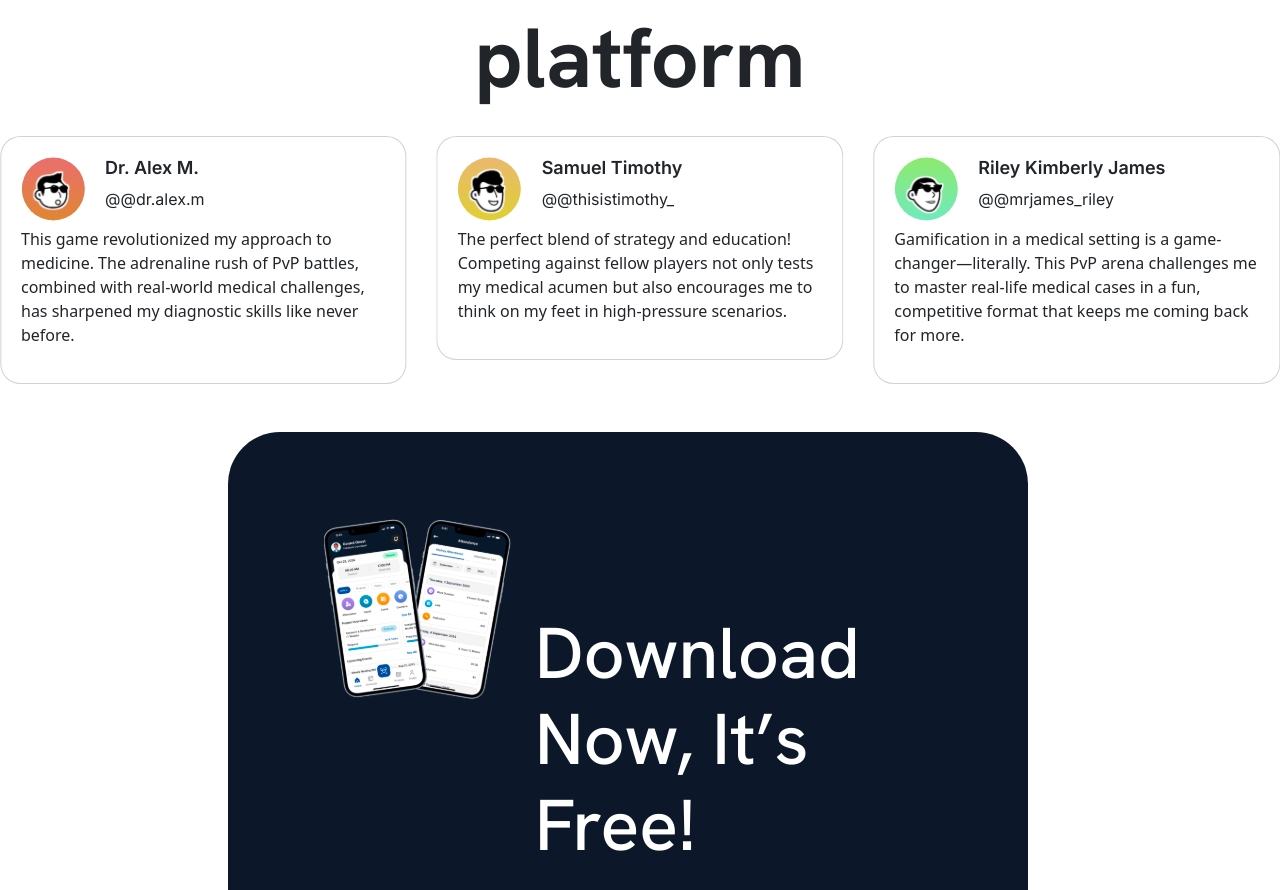
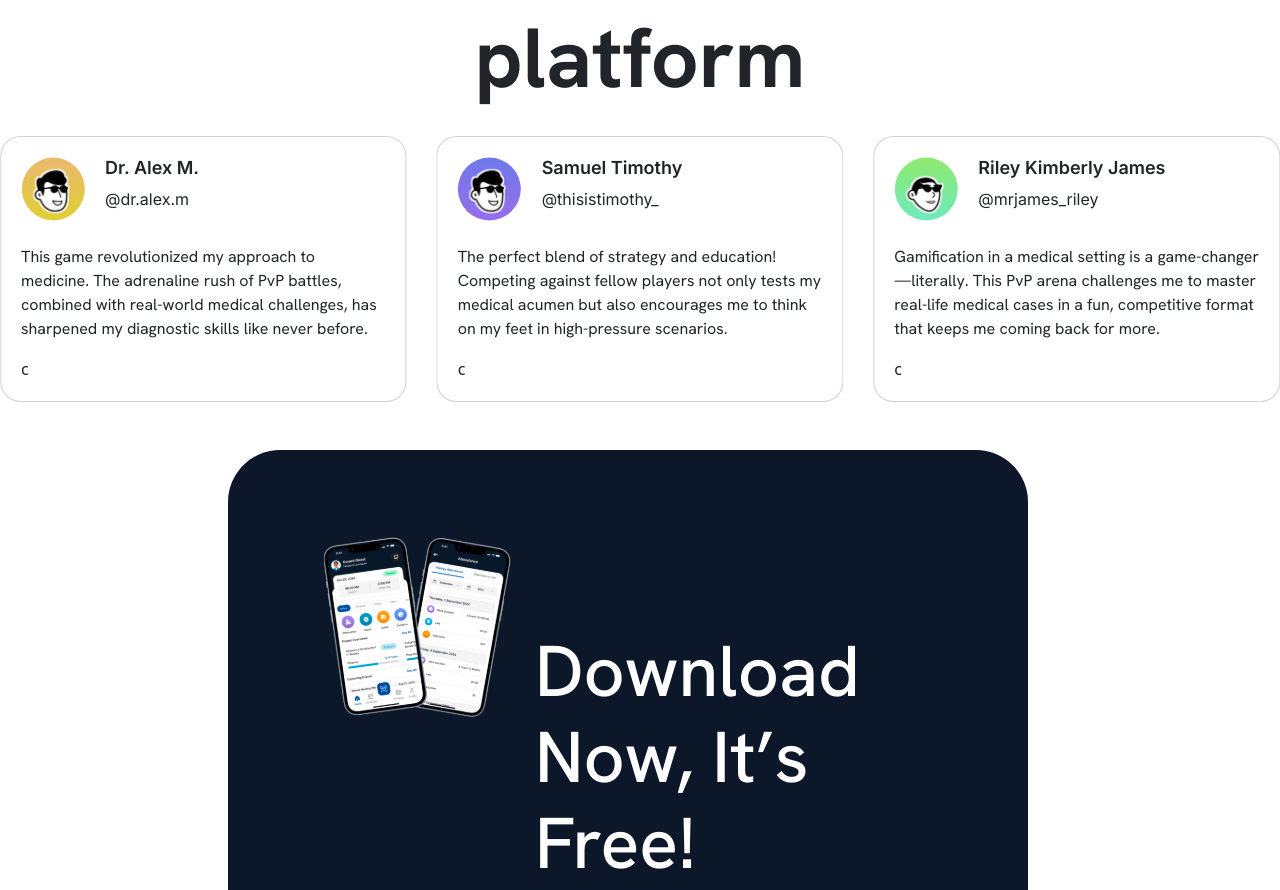
Before and after one commit to Medroyale/landing-page, a React (Vite) app: page / in a window 1280 px wide. Shown: the part 5120-6010 px from the top of the page. Built offline with nearby package versions, Linux system fonts and the light colour scheme.

Commit message:
styling and also avatar

```diff
--- a/src/pages/home/Home.css
+++ b/src/pages/home/Home.css
@@ -866,4 +866,11 @@ footer ul li {
         font-size: 16px;
         letter-spacing: -2.5%;
     }
+    .card-testimonial .commentar {
+        font-family: "Hanken Grotesk";
+        margin-top: 18px;
+        font-size: 16px;
+        line-height: 24px;
+        letter-spacing: -2.5%;
+    }
 }
--- a/src/pages/home/Home.jsx
+++ b/src/pages/home/Home.jsx
@@ -147,39 +147,37 @@ const Home = () => {
             1024: { slidesPerView: 3 }, // Desktops
           }}
           modules={[Autoplay]}
-          onSlideChange={() => console.log("slide change")}
-          onSwiper={(swiper) => console.log(swiper)}
           loop
         >
           <SwiperSlide>
             <CardComponent
               img={Avatar}
               name="Riley Kimberly James"
-              username="@mrjames_riley"
+              username="mrjames_riley"
               commentar="Gamification in a medical setting is a game-changer—literally. This PvP arena challenges me to master real-life medical cases in a fun, competitive format that keeps me coming back for more."
             />
           </SwiperSlide>
           <SwiperSlide>
             <CardComponent
-              img={Avatar}
+              img={Avatar2}
               name="Jamie Lavender"
-              username="@jamel"
+              username="jamel"
               commentar="As a medical student, I found that learning complex concepts turned into an exciting adventure. The competitive PvP mode makes every lesson feel like an epic battle for knowledge"
             />
           </SwiperSlide>
           <SwiperSlide>
             <CardComponent
-              img={Avatar2}
+              img={Avatar3}
               name="Dr. Alex M."
-              username="@dr.alex.m"
+              username="dr.alex.m"
               commentar="This game revolutionized my approach to medicine. The adrenaline rush of PvP battles, combined with real-world medical challenges, has sharpened my diagnostic skills like never before."
             />
           </SwiperSlide>
           <SwiperSlide>
             <CardComponent
-              img={Avatar3}
+              img={Avatar4}
               name="Samuel Timothy"
-              username="@thisistimothy_"
+              username="thisistimothy_"
               commentar="The perfect blend of strategy and education! Competing against fellow players not only tests my medical acumen but also encourages me to think on my feet in high-pressure scenarios."
             />
           </SwiperSlide>
--- a/src/pages/home/components/Card.jsx
+++ b/src/pages/home/components/Card.jsx
@@ -11,7 +11,7 @@ const CardComponent = ({ img, alt, commentar, name, username }) => {
             <p>@{username}</p>
           </div>
         </div>
-        <p>{commentar}</p>
+        <p className="commentar">{commentar}</p>c
       </Card>
     </>
   );
```
